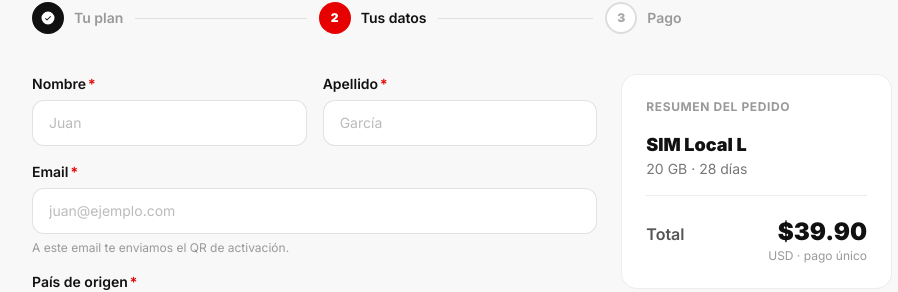
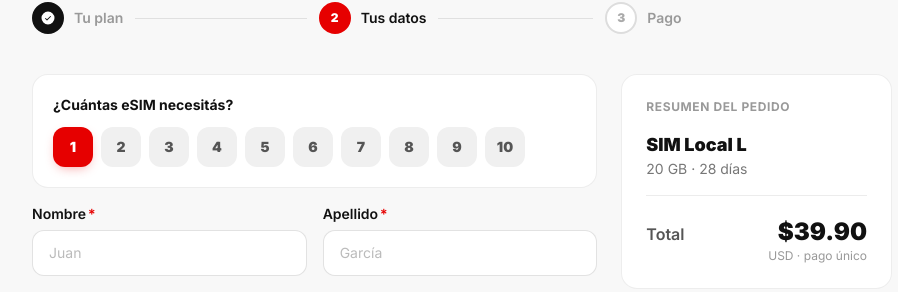
Before and after one commit to Juangas50/esim-europa, a Next.js app: page /es/compra in a window 1280 px wide. Both pictures are taken after a click on the button "Continuar". Shown: the part 146-438 px from the top of the page, without its empty margins (178-1076 px from the left). Built offline with nearby package versions, Linux system fonts and the light colour scheme; no server answers.

Commit message:
fix: selector de cantidad en StepData (visible cuando plan viene pre-seleccionado)

```diff
--- a/src/components/purchase/StepData.tsx
+++ b/src/components/purchase/StepData.tsx
@@ -1,6 +1,6 @@
 "use client";
 
-import { useEffect } from "react";
+import { useEffect, useState } from "react";
 import { useForm } from "react-hook-form";
 import { zodResolver } from "@hookform/resolvers/zod";
 import { z } from "zod/v4";
@@ -61,6 +61,7 @@ const inputClass =
 export default function StepData({ plan, initialData, onNext, onBack }: StepDataProps) {
   const t = useTranslations("purchase");
   const tCountries = useTranslations("purchase.countries");
+  const [quantity, setQuantity] = useState(initialData.quantity ?? 1);
 
   const {
     register,
@@ -90,11 +91,10 @@ export default function StepData({ plan, initialData, onNext, onBack }: StepData
   const isLocal = plan.type === "local";
 
   const onSubmit = (data: FormValues) => {
-    // Combina activation_type + activation_date en un solo campo para el pedido
     const finalActivationDate =
       data.activation_type === "schedule" ? (data.activation_date ?? "") : "";
     analytics.checkoutStepCompleted(2, "data", plan);
-    onNext({ ...data, activation_date: finalActivationDate });
+    onNext({ ...data, activation_date: finalActivationDate, quantity });
   };
 
   return (
@@ -104,6 +104,34 @@ export default function StepData({ plan, initialData, onNext, onBack }: StepData
         onSubmit={handleSubmit(onSubmit)}
         className="lg:col-span-2 space-y-4"
       >
+        {/* Cantidad de eSIMs */}
+        <div className="rounded-2xl bg-white border border-black/[0.07] p-5">
+          <p className="text-sm font-bold text-[#111111] mb-3">
+            ¿Cuántas eSIM necesitás?
+          </p>
+          <div className="flex gap-2 flex-wrap">
+            {[1,2,3,4,5,6,7,8,9,10].map(n => (
+              <button
+                key={n}
+                type="button"
+                onClick={() => setQuantity(n)}
+                className={`w-10 h-10 rounded-xl font-black text-sm transition-all duration-150 ${
+                  quantity === n
+                    ? "bg-[#E60000] text-white shadow-[0_4px_12px_-4px_rgba(230,0,0,0.4)]"
+                    : "bg-[#F0F0F0] text-[#555] hover:bg-[#E60000]/10 hover:text-[#E60000]"
+                }`}
+              >
+                {n}
+              </button>
+            ))}
+          </div>
+          {quantity > 1 && (
+            <p className="text-xs text-[#999] mt-3">
+              Cada eSIM llega al mismo email con su propio código QR.
+            </p>
+          )}
+        </div>
+
         {/* Nombre y Apellido */}
         <div className="grid grid-cols-1 sm:grid-cols-2 gap-4">
           <div>
@@ -258,9 +286,14 @@ export default function StepData({ plan, initialData, onNext, onBack }: StepData
             <p className="font-black text-lg text-[#111111]">{plan.name}</p>
             <p className="text-sm text-[#777]">{plan.data_gb} GB · {plan.duration_days} días</p>
           </div>
+          {quantity > 1 && (
+            <div className="flex justify-between text-sm text-[#999] mb-1">
+              <span>{quantity} × {formatUSD(plan.price_usd)}</span>
+            </div>
+          )}
           <div className="flex justify-between items-baseline pt-1">
             <span className="font-semibold text-[#555]">Total</span>
-            <span className="text-2xl font-black text-[#111111]">{formatUSD(plan.price_usd)}</span>
+            <span className="text-2xl font-black text-[#111111]">{formatUSD(plan.price_usd * quantity)}</span>
           </div>
           <p className="text-xs text-[#999] text-right">USD · pago único</p>
         </div>
```
